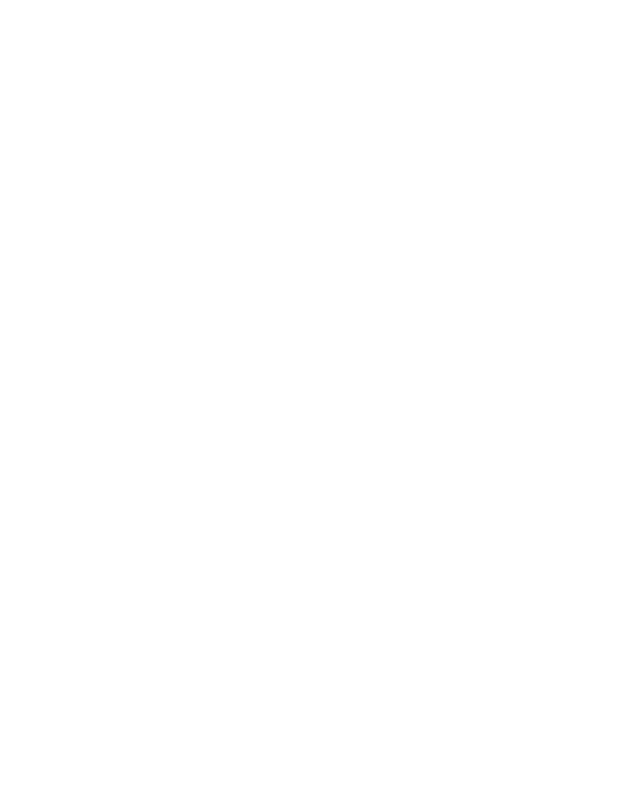
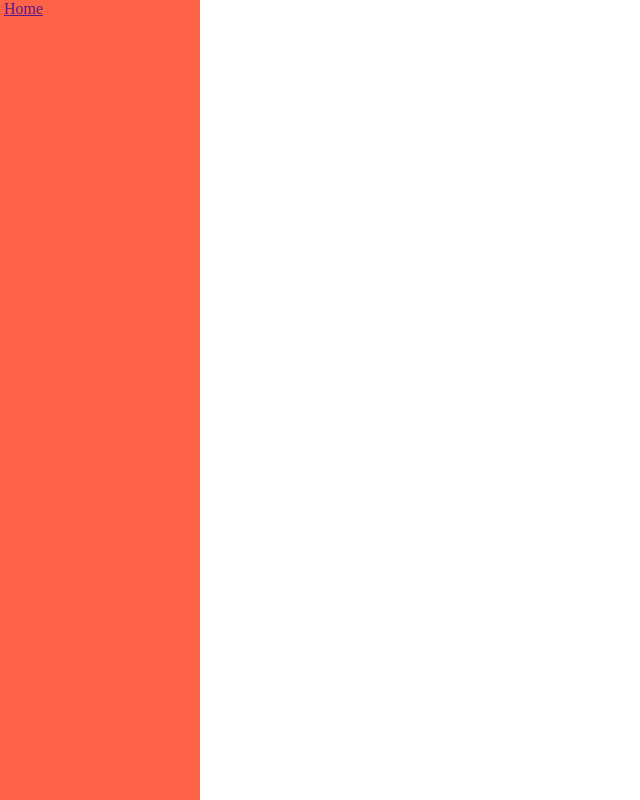
Before and after one commit to manthansharadbire/Sidebar, a plain HTML site: page index.html in a window 1280 px wide. Shown: the whole page, without its empty margins (0-640 px from the left). Drawn offline with Linux system fonts and the light colour scheme.

Commit message:
styles.css & raw sidebar design has been added

```diff
--- a/index.html
+++ b/index.html
@@ -4,8 +4,15 @@
 <meta charset="UTF-8">
 <meta name="viewport" content="width=device-width, initial-scale=1.0">
 <title>Sidebar</title>
+<link rel="stylesheet" href="styles.css">
 </head>
 <body>
+ <div class="sidebar">
+    <div class="sidebar-items">
+        <img src="" alt="">
+        <a href="">Home</a>
 
+    </div>
+ </div>
 </body>
 </html>
--- /dev/null
+++ b/styles.css
@@ -0,0 +1,10 @@
+body{
+    margin: 0px;
+    padding: 0px;
+}
+
+.sidebar{
+    background-color: tomato;
+    height: 100vh;
+    width: 200px;
+}
```
